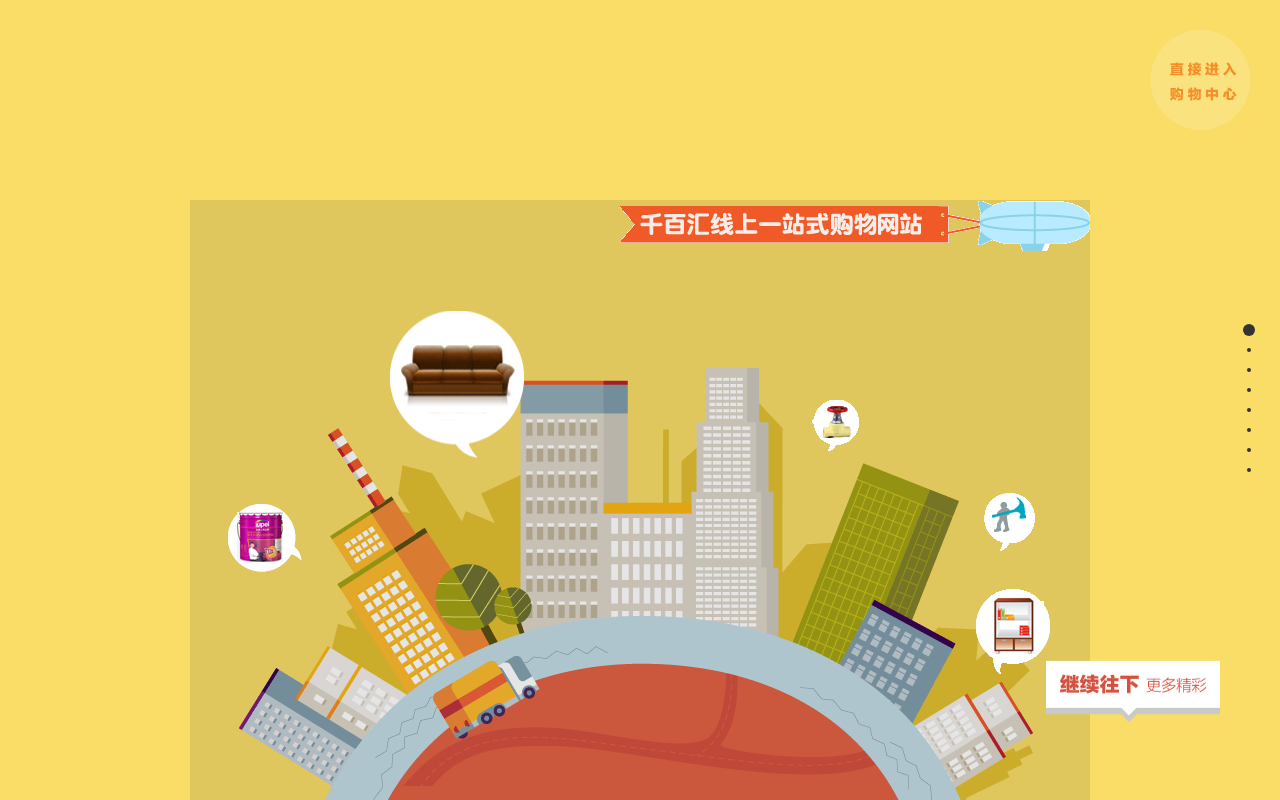
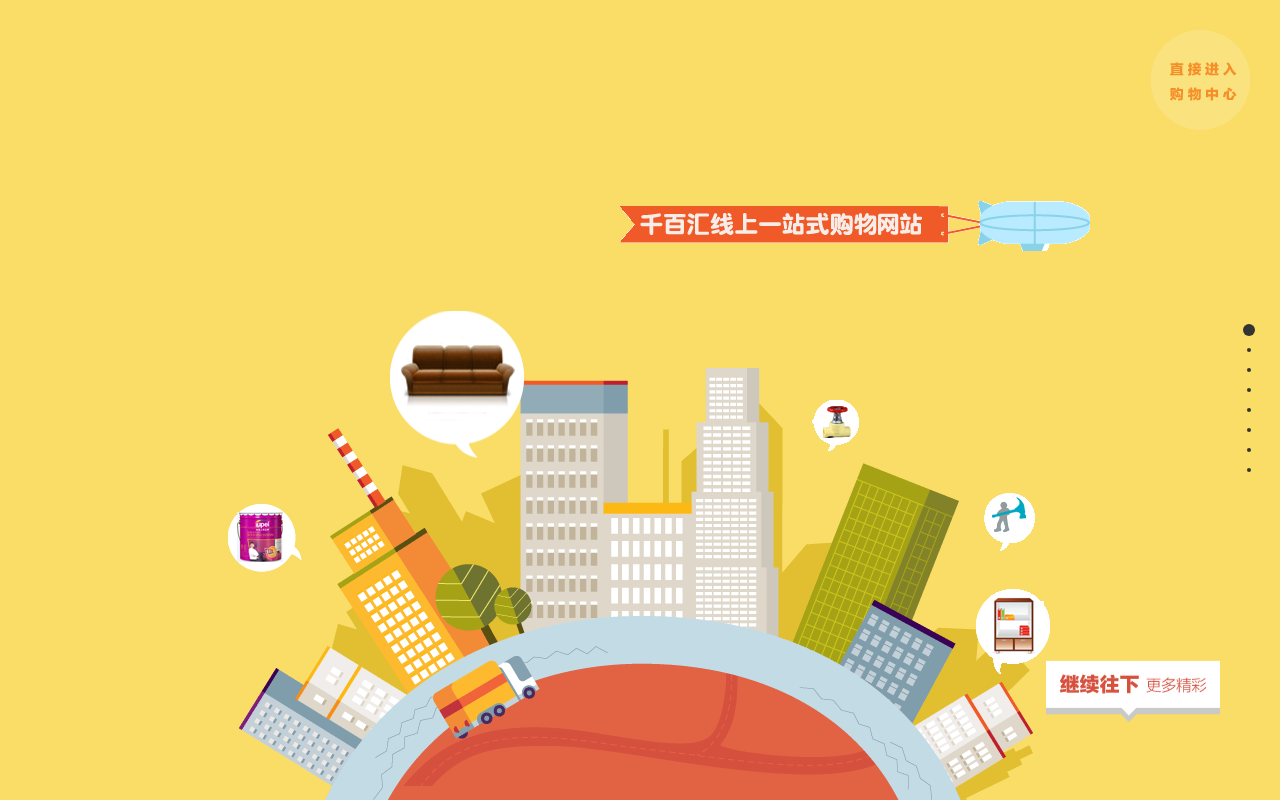
Before and after one commit to XSH-sea/-jQuery-fullpage-H5-, a plain HTML site: page index.html in a window 1280 px wide. Drawn offline with Linux system fonts and the light colour scheme.

Commit message:
Update index.css

```diff
--- a/css/index.css
+++ b/css/index.css
@@ -21,7 +21,7 @@
 .content {
     width: 900px;
     height: 600px;
-    background-color: rgba(0, 0, 0, .1);
+   /*background-color: rgba(0, 0, 0, .1); */
     position: absolute;
     bottom: 0;
     left: 50%;
```
